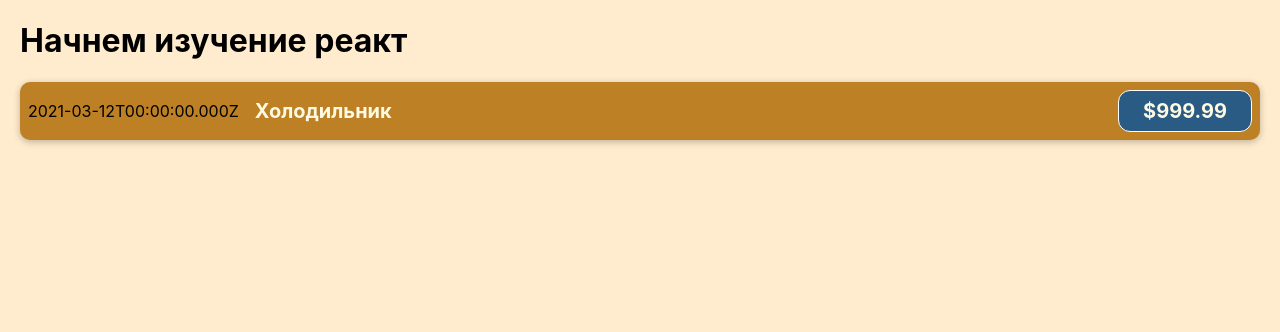
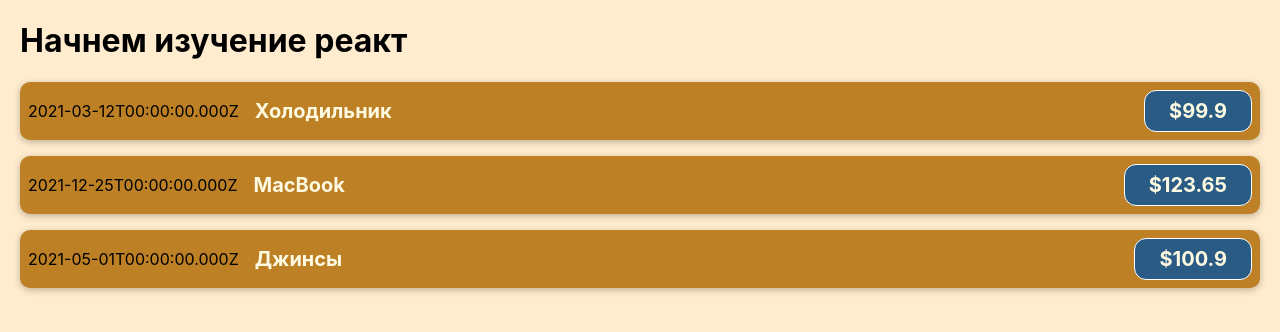
Before and after one commit to YuriyRomanow/udemy-course, a JavaScript app: page / in a window 1280 px wide. Shown: the top 332 px of the page. Built offline with nearby package versions, Linux system fonts and the light colour scheme.

Commit message:
Основы React, лекция 21 - передача данных при помощи props

```diff
--- a/src/App.js
+++ b/src/App.js
@@ -1,10 +1,31 @@
 import CostItem from "./components/CostItem";
 
 function App() {
+
+    const costs = [
+        {
+            date: new Date(2021,2,12),
+            description: 'Холодильник',
+            amount: 99.9
+        },
+        {
+            date: new Date(2021,11,25),
+            description: 'MacBook',
+            amount: 123.65
+        },
+        {
+            date: new Date(2021,4,1),
+            description: 'Джинсы',
+            amount: 100.9
+        },
+    ]
+
   return (
    <div>
      <h1>Начнем изучение реакт</h1>
-       <CostItem></CostItem>
+       <CostItem date={costs[0].date} description={costs[0].description} amount={costs[0].amount}></CostItem>
+       <CostItem date={costs[1].date} description={costs[1].description} amount={costs[1].amount}></CostItem>
+       <CostItem date={costs[2].date} description={costs[2].description} amount={costs[2].amount}></CostItem>
    </div>
   );
 }
--- a/src/components/CostItem.js
+++ b/src/components/CostItem.js
@@ -1,20 +1,16 @@
 import './CostItem.css';
 
-function CostItem() {
-
-    const costDate = new Date(2021,2,12);
-    const costDescription = 'Холодильник';
-    const costAmount = 999.99;
-
+function CostItem(props) {
 
     return (
-      <div className='cost-item'>
-          <div>{costDate.toISOString()}</div>
-          <div className='cost-item__description'>
-              <h2>{costDescription}</h2>
-              <div className='cost-item__price'>${costAmount}</div>
-          </div>
-      </div>
+        <div className='cost-item'>
+            <div>{props.date.toISOString()}</div>
+            <div className='cost-item__description'>
+                <h2>{props.description}</h2>
+                <div className='cost-item__price'>${props.amount}</div>
+            </div>
+        </div>
     );
 }
+
 export default CostItem;
```
